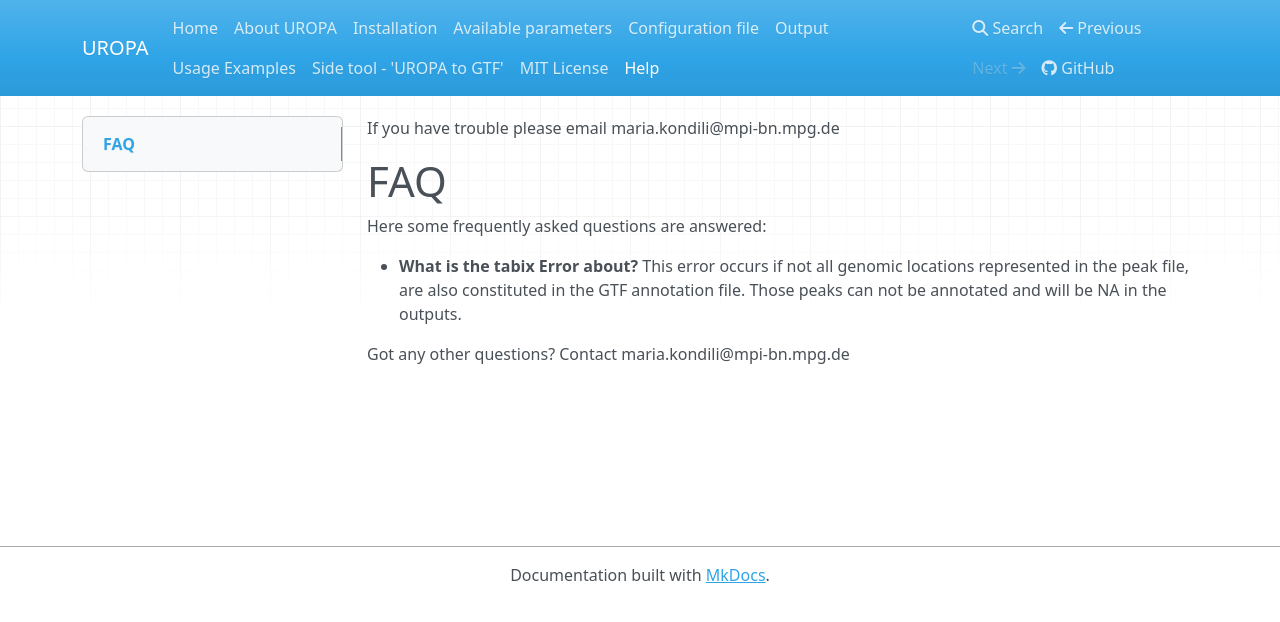
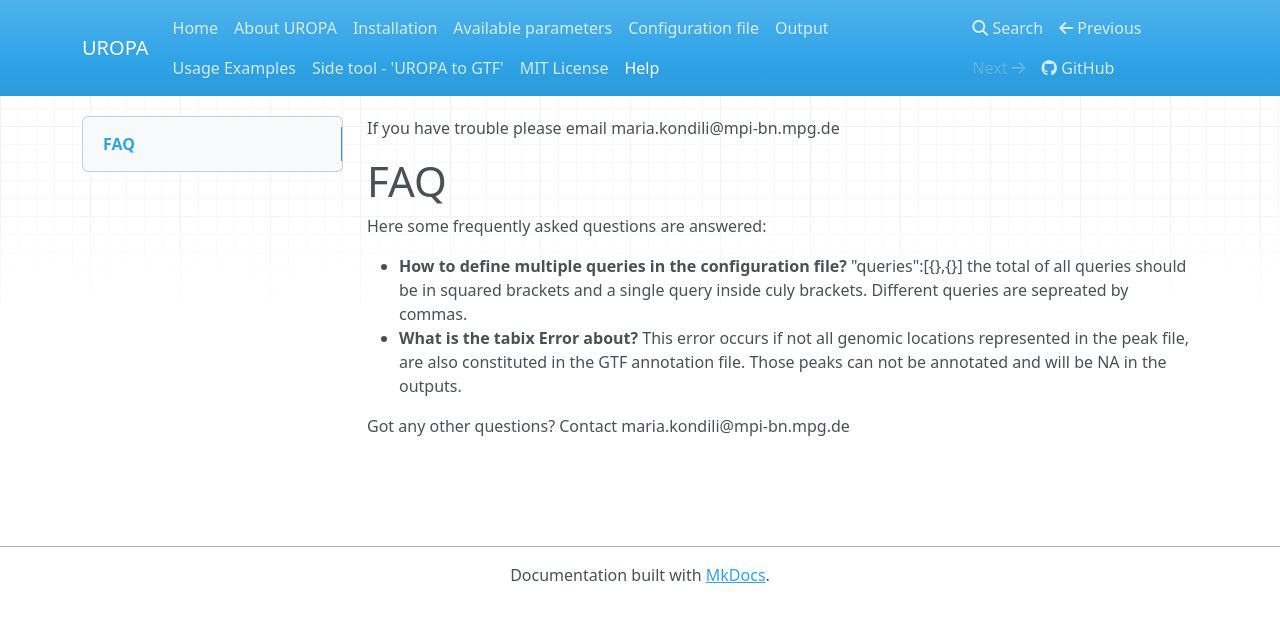
Before and after one commit to loosolab/UROPA, an MkDocs documentation site: the page built from docs/help.md, in a window 1280 px wide. Shown: the top 622 px of the page. Built offline with MkDocs 1.6.1, drawn with Linux system fonts in a browser that asks for light colours; nearby versions of some CDN libraries; old or Windows-style settings are respelled for this version of MkDocs.

Commit message:
added info

```diff
--- a/docs/help.md
+++ b/docs/help.md
@@ -4,6 +4,9 @@ FAQ
 ===
 Here some frequently asked questions are answered:
 
+* **How to define multiple queries in the configuration file?**
+	"queries":[{},{}]
+	the total of all queries should be in squared brackets and a single query inside culy brackets. Different queries are sepreated by commas.
 * **What is the tabix Error about?**
 	This error occurs if not all genomic locations represented in the peak file, are also constituted in the GTF annotation file.
 	Those peaks can not be annotated and will be NA in the outputs.
```
Also changed, not shown: 1 other file.
